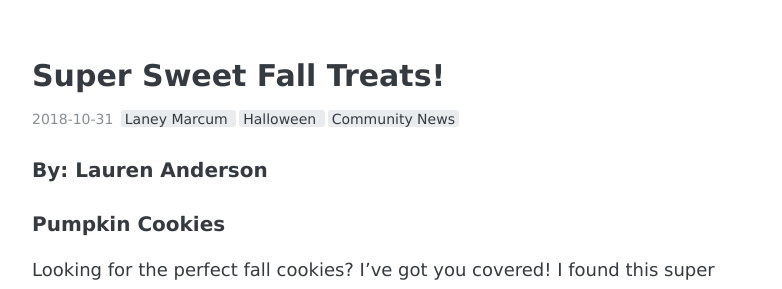
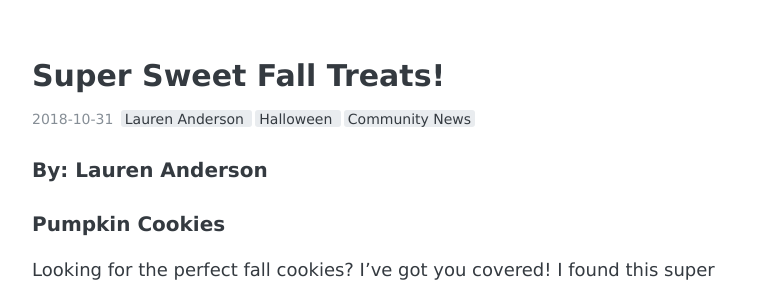
Before and after one commit to FHSD-Nagel-Journalist-1/FHSD-Nagel-Journalist-1.github.io, a Jekyll site: the page built from _posts/2018-10-31-treats.md, in a window 1280 px wide and 900 px high. Shown: the part 161-450 px from the top of the window, without its empty margins (248-1030 px from the left). Built offline with Jekyll 4.4.1, drawn with Linux system fonts in a browser that asks for light colours; some of the changed text lies outside the part shown.

Commit message:
Update 2018-10-31-treats.md

```diff
--- a/_posts/2018-10-31-treats.md
+++ b/_posts/2018-10-31-treats.md
@@ -2,7 +2,7 @@
 layout: post
 title: Super Sweet Fall Treats!
 tags:
-  - Laney Marcum
+  - Lauren Anderson
   - Halloween
   - Community News
 ---
```
Also changed, not shown: other parts of _posts/2018-10-31-treats.md (+2 -1 lines).
